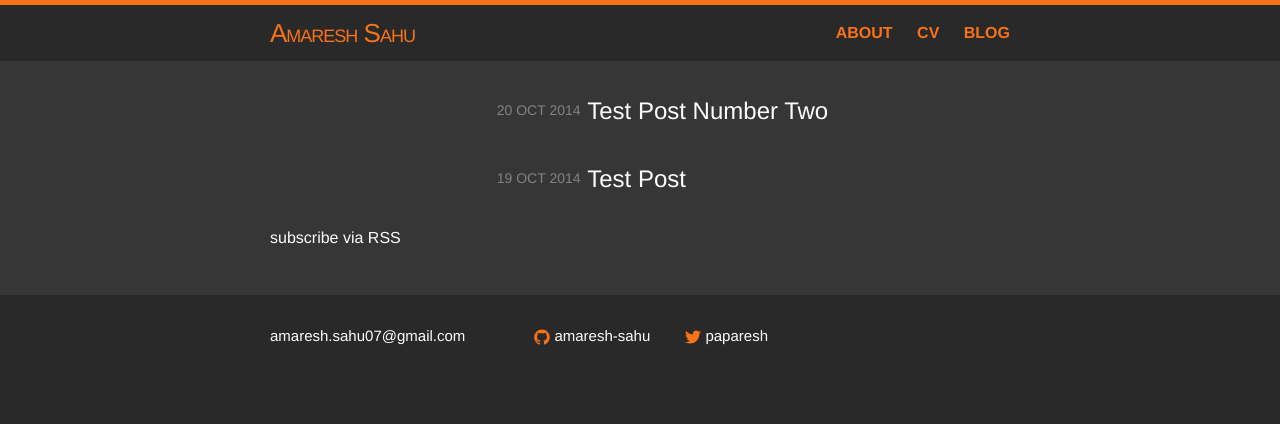
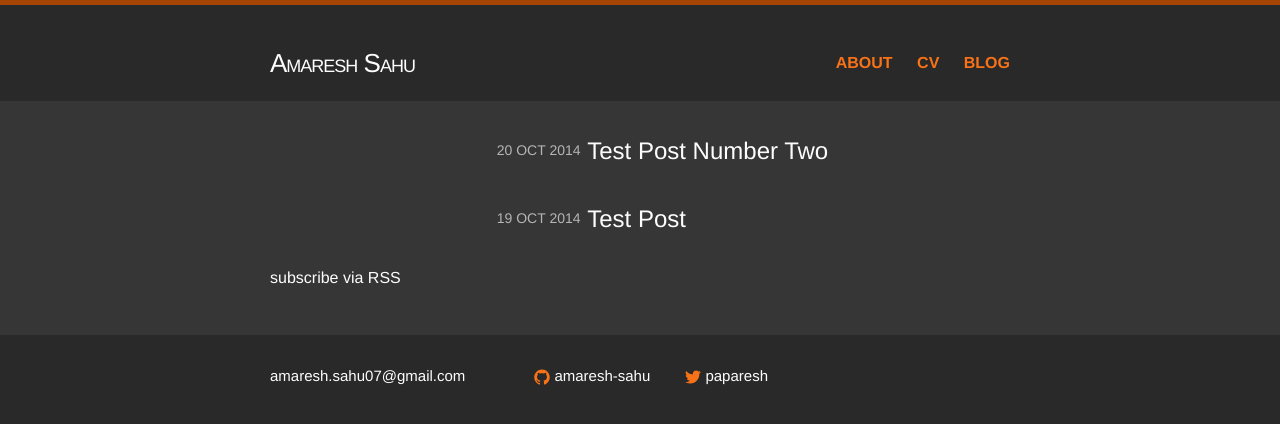
Before and after one commit to amaresh-sahu/amaresh-sahu.github.io, a Jekyll site: the page built from index.html, in a window 1280 px wide. Shown: the top 424 px of the page. Built offline with Jekyll 4.4.1, drawn with Linux system fonts in a browser that asks for light colours.

Commit message:
Formatted header pane

```diff
--- a/_sass/_base.scss
+++ b/_sass/_base.scss
@@ -93,7 +93,7 @@ a {
     text-decoration: none;
 
     &:visited {
-        color: darken($brand-color, 15%);
+        color: darken($brand-color, 5%);
     }
 
     &:hover {
--- a/_sass/_layout.scss
+++ b/_sass/_layout.scss
@@ -2,7 +2,9 @@
  * Site header
  */
 .site-header {
-    border-top: 5px solid $orange-color;
+    border-top: 5px solid $orange-color-dark;
+    padding-top: 30px;
+    padding-bottom: 10px;
     /*border-bottom: 1px solid $orange-color-light;*/
     min-height: 56px;
 
@@ -17,11 +19,11 @@
     margin-bottom: 0;
     float: left;
     font-variant: small-caps;
-    color: $orange-color;
+    color: $white-color;
 
     &,
     &:visited {
-        color: $orange-color;
+        color: $white-color;
     }
 }
 
@@ -99,6 +101,7 @@
 .site-footer {
     /*border-top: 1px solid $orange-color-light;*/
     padding: $spacing-unit 0;
+    min-height: 56px;
 }
 
 .footer-heading {
@@ -187,7 +190,7 @@
 .post-meta {
     vertical-align: middle;
     font-size: $small-font-size;
-    color: $grey-color;
+    color: $grey-color-light;
     text-transform: uppercase;
 }
 
@@ -243,3 +246,9 @@
         }
     }
 }
+
+.rss-subscribe {
+    .a {
+        color: $orange-color;
+    }
+}
--- a/css/main.scss
+++ b/css/main.scss
@@ -20,11 +20,12 @@ $background-color-dark: darken(#828282, 35%);
 $brand-color:      #fdfdfd;
 
 $grey-color:       #828282;
-$grey-color-light: lighten($grey-color, 40%);
+$grey-color-light: lighten($grey-color, 20%);
 $grey-color-dark:  darken($grey-color, 35%);
 
 $orange-color:     #F87217;
 $orange-color-light: lighten($orange-color, 20%);
+$orange-color-dark: darken($orange-color, 20%);
 
 $white-color:      #fdfdfd;
 
```
